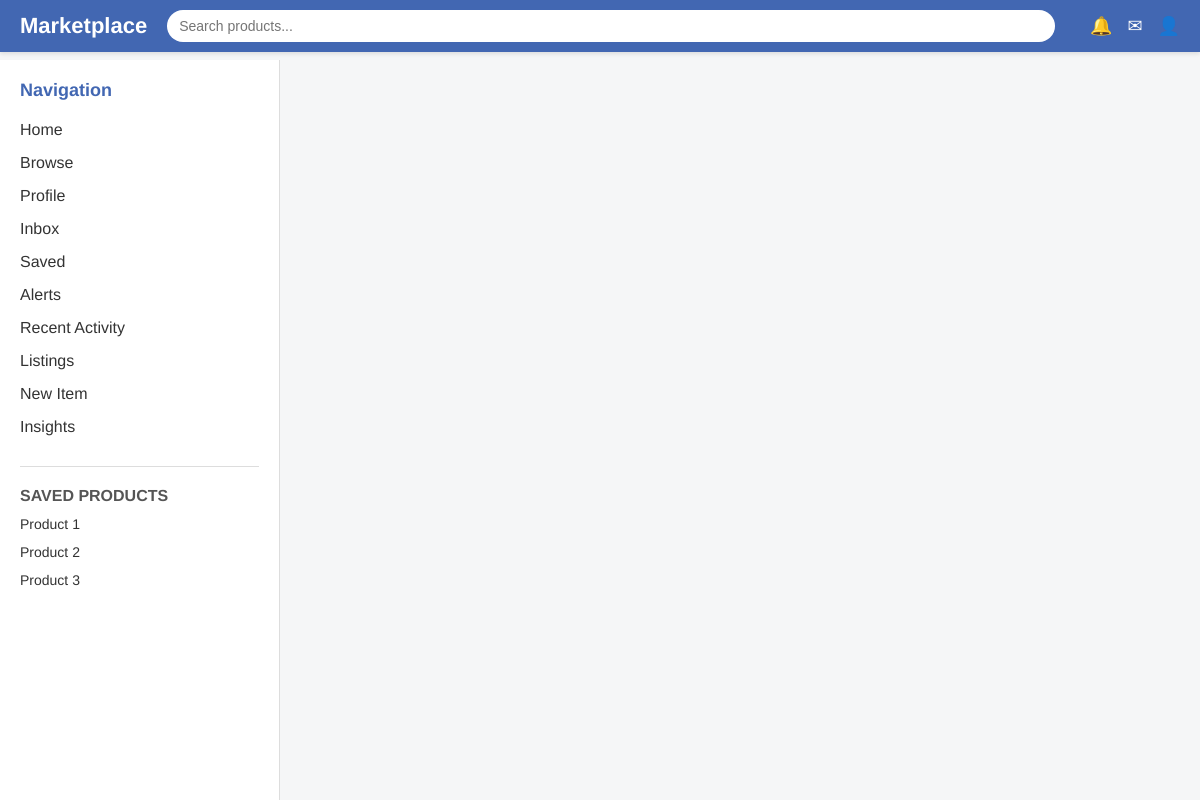
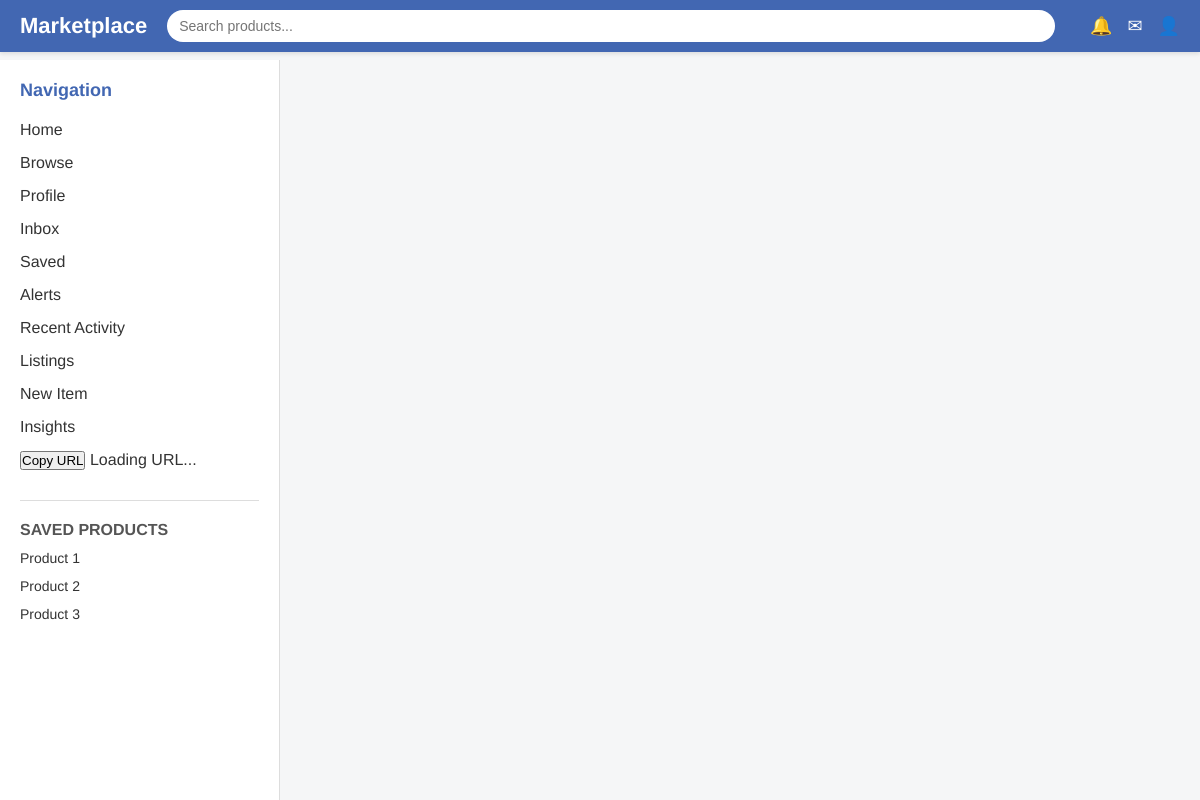
Before and after one commit to roldana/fb-mkt, an Electron app: page index.html in a window 1200 px wide. Drawn offline with Linux system fonts and the light colour scheme.

Commit message:
added copy url button to sidebar

```diff
--- a/index.html
+++ b/index.html
@@ -228,6 +228,8 @@
         <li><a href="/marketplace/you/insights">Insights</a></li>
       </ul>
     </nav>
+    <button id="copyBtn">Copy URL</button>
+    <span class="url-display">Loading URL...</span>
     <div class="saved-products">
       <h2>Saved Products</h2>
       <ul>
@@ -255,8 +257,6 @@
         }
       }
     });
-  </script>
-  <script>
     // Event listener for the Copy URL button
     document.getElementById("copyBtn").addEventListener("click", function() {
       const urlText = document.querySelector(".url-display").innerText;
--- a/main.js
+++ b/main.js
@@ -26,7 +26,7 @@ function createWindow() {
     }
   });
 
-  // Load the local HTML with layout
+  // Load the local HTML with the updated navigation bar
   mainWindow.loadFile(path.join(__dirname, 'index.html'));
 
   // Create the BrowserView for the main content
```
